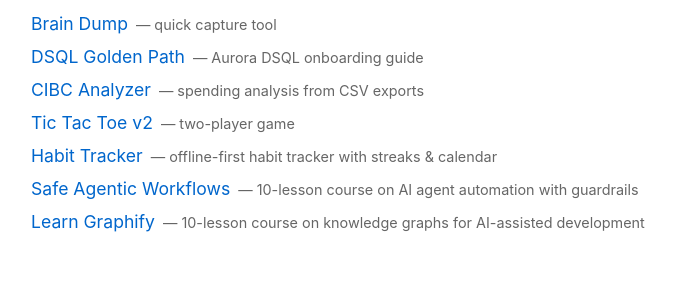
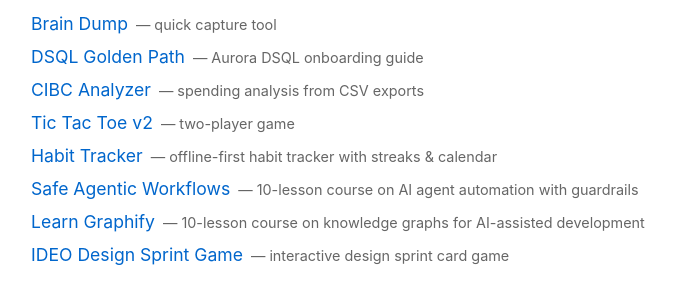
Before and after one commit to imforster/sandbox, a plain HTML site: page index.html in a window 1280 px wide. Shown: the part 134-438 px from the top of the page, without its empty margins (259-935 px from the left). Drawn offline with Linux system fonts and the light colour scheme.

Commit message:
Add IDEO Design Sprint Game to index

```diff
--- a/index.html
+++ b/index.html
@@ -26,6 +26,7 @@
         <li><a href="habit-tracker/index.html">Habit Tracker</a><span class="desc">— offline-first habit tracker with streaks & calendar</span></li>
         <li><a href="safe-agentic-workflows/">Safe Agentic Workflows</a><span class="desc">— 10-lesson course on AI agent automation with guardrails</span></li>
         <li><a href="learn-graphify/">Learn Graphify</a><span class="desc">— 10-lesson course on knowledge graphs for AI-assisted development</span></li>
+        <li><a href="https://blog.imfsoftware.com/ideo-design-sprint-game/">IDEO Design Sprint Game</a><span class="desc">— interactive design sprint card game</span></li>
     </ul>
 </body>
 </html>
```
